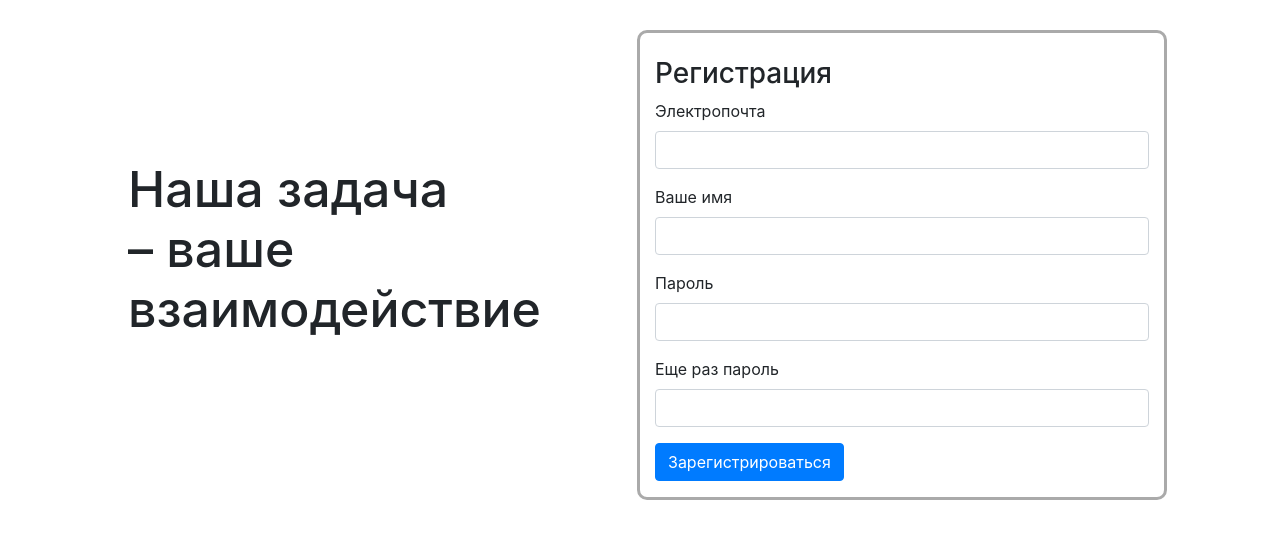
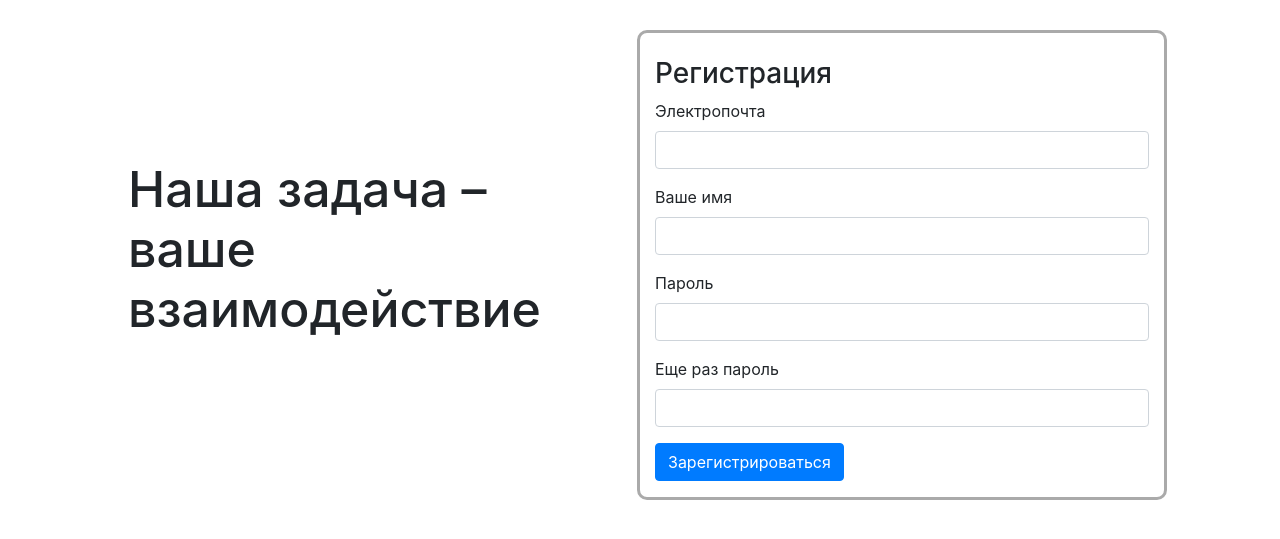
Before and after one commit to gaskeo/limq-panel, a Flask app: page / in a window 1280 px wide. Shown: the part 54-593 px from the top of the page. Run offline with Flask 2, Linux system fonts and the light colour scheme; some libraries are stand-ins or nearby versions.

Commit message:
main page wrap fix

```diff
--- a/templates/mainpage.html
+++ b/templates/mainpage.html
@@ -65,7 +65,7 @@
         {% else %}
         <div class="row align-items-center">
         <div class="col-md mb30 card-container">
-            <h1 class="text-nologin">Наша задача <br>&#8211; ваше взаимодействие</h1><br>
+            <h1 class="text-nologin">Наша задача &#8211;<br>ваше взаимодействие</h1><br>
         </div>
         <div class="col-md mb30 card-container" style="border: 3px solid #aaa; border-radius: 10px">
             <br>
```
